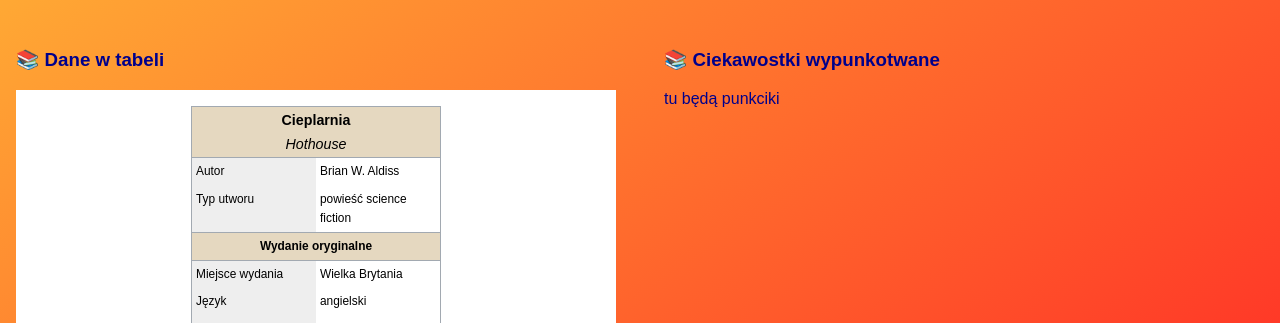
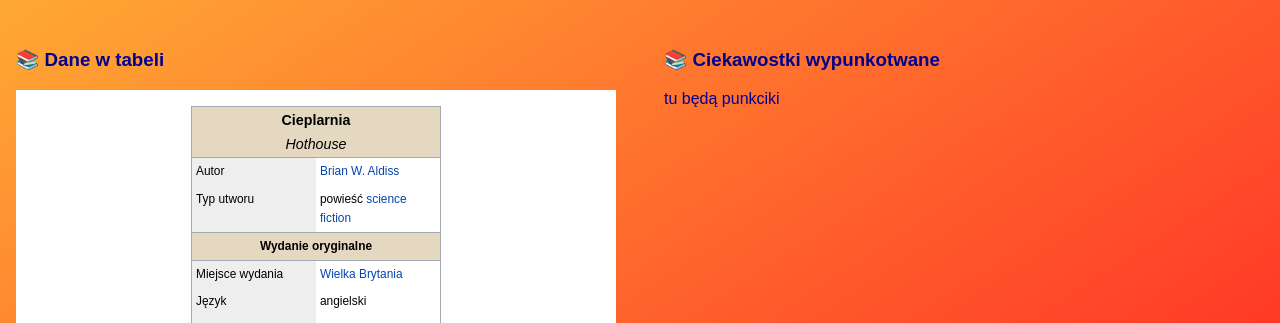
Before and after one commit to pgrochowina/homepage, a website: page hothouse.html in a window 1280 px wide. Shown: the part 629-952 px from the top of the page. Drawn offline with Linux system fonts and the light colour scheme.

```diff
--- a/hothouse.html
+++ b/hothouse.html
@@ -43,24 +43,30 @@
                     <table class="table">
                         <thead>
                             <tr class="table__header">
-                                <th colspan="2"><span class=table__header--pl>Cieplarnia</span><span class="table__header--en">Hothouse</span></th>
+                                <th colspan="2"><span class=table__header--pl>Cieplarnia</span><span
+                                        class="table__header--en">Hothouse</span></th>
                             </tr>
                         </thead>
                         <tbody>
                             <tr>
                                 <td class="table__cell-left">Autor</td>
-                                <td class="table__cell-right">Brian W. Aldiss</td>
+                                <td class="table__cell-right"><a href="https://pl.wikipedia.org/wiki/Brian_Aldiss"
+                                        title="Brian Aldiss" class="table__cell-right--link">Brian W. Aldiss</a></td>
                             </tr>
                             <tr>
                                 <td class="table__cell-left">Typ utworu</td>
-                                <td class="table__cell-right">powieść science fiction</td>
+                                <td class="table__cell-right">powieść <a
+                                        href="https://pl.wikipedia.org/wiki/Fantastyka_naukowa"
+                                        title="Fantastyka naukowa" class="table__cell-right--link">science fiction</a>
+                                </td>
                             </tr>
                             <tr>
                                 <td colspan="2" class=table__subheader>Wydanie oryginalne</td>
                             </tr>
                             <tr>
                                 <td class="table__cell-left">Miejsce wydania</td>
-                                <td class="table__cell-right">Wielka Brytania</td>
+                                <td class="table__cell-right"><a href="https://pl.wikipedia.org/wiki/Wielka_Brytania"
+                                        title="Wielka Brytania" class="table__cell-right--link">Wielka Brytania</a></td>
                             </tr>
                             <tr>
                                 <td class="table__cell-left">Język</td>
@@ -72,7 +78,8 @@
                             </tr>
                             <tr>
                                 <td class="table__cell-left">Wydawca</td>
-                                <td class="table__cell-right"><span class="table__cell-right--red">Faber and Faber</span></td>
+                                <td class="table__cell-right"><span class="table__cell-right--red">Faber and
+                                        Faber</span></td>
                             </tr>
                             <tr>
                                 <td colspan="2" class=table__subheader>Pierwsze wydanie polskie</td>
@@ -87,7 +94,8 @@
                             </tr>
                             <tr>
                                 <td class="table__cell-left">Przekład</td>
-                                <td class="table__cell-right"><span class="table__cell-right--red">Marek Marszał</span></td>
+                                <td class="table__cell-right"><span class="table__cell-right--red">Marek Marszał</span>
+                                </td>
                             </tr>
                         </tbody>
                     </table>
--- a/scss/style.scss
+++ b/scss/style.scss
@@ -215,6 +215,13 @@
     &--red{
       color: #BA0000;
     }
+    &--link{
+      text-decoration: none;
+      color: #0645ad;
+      &:visited{
+        color:#0b0080;
+      }
+    }
   }
   &__subheader{
     border: $borderStyle;
```
Also changed, not shown: style.css, 1 other file.
